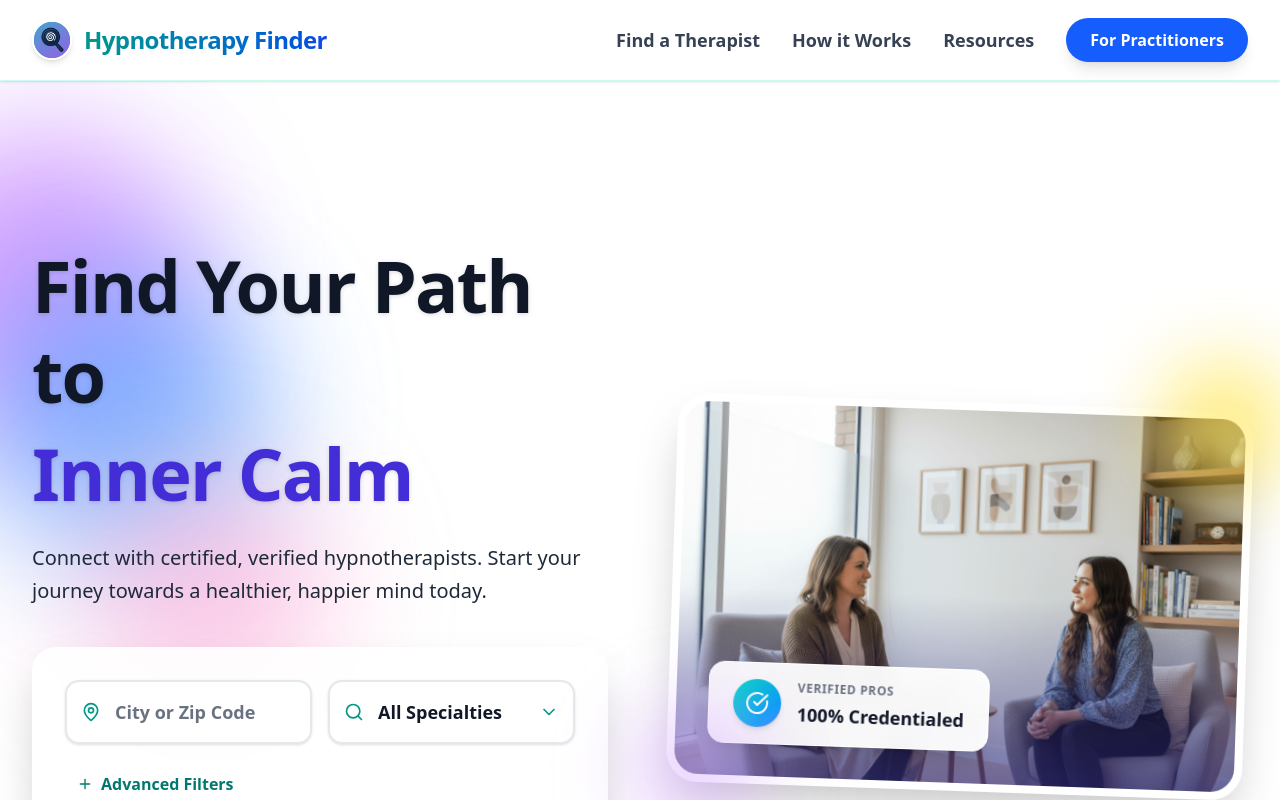
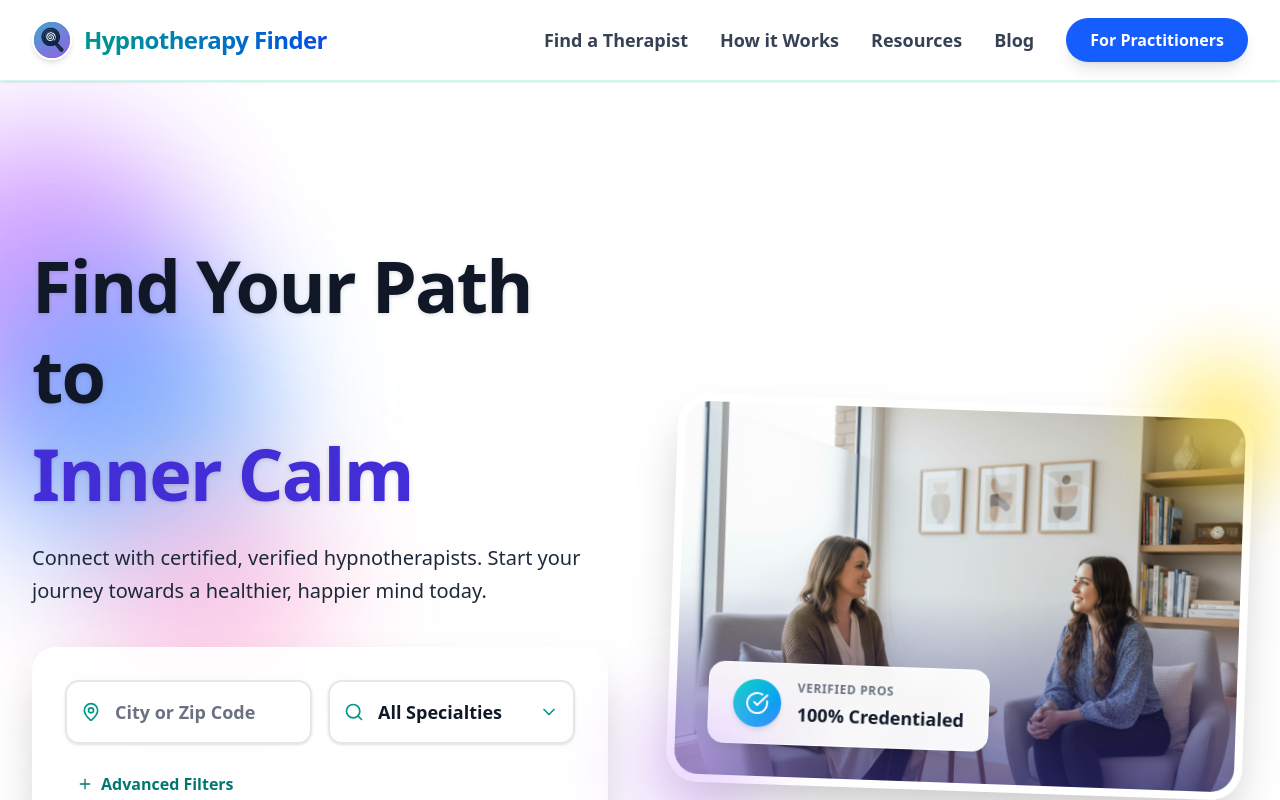
Before and after one commit to Travissteel/hypnotherapy-finder, a Next.js app: page / in a window 1280 px wide. Shown: the top 800 px of the page. Built offline with nearby package versions, Linux system fonts and the light colour scheme; no server answers.

Commit message:
feat: Add blog link to main navigation header

```diff
--- a/components/layout/Header.tsx
+++ b/components/layout/Header.tsx
@@ -24,6 +24,9 @@ export function Header() {
             <Link href="/what-is-hypnotherapy" className="text-gray-700 hover:text-teal-600 font-bold text-lg transition-colors">
               Resources
             </Link>
+            <Link href="/blog" className="text-gray-700 hover:text-teal-600 font-bold text-lg transition-colors">
+              Blog
+            </Link>
             <Link href="/practitioner-signup" className="px-6 py-2.5 rounded-full bg-blue-600 hover:bg-blue-700 text-white font-bold transition-all shadow-lg hover:shadow-xl transform hover:-translate-y-0.5">
               For Practitioners
             </Link>
```
